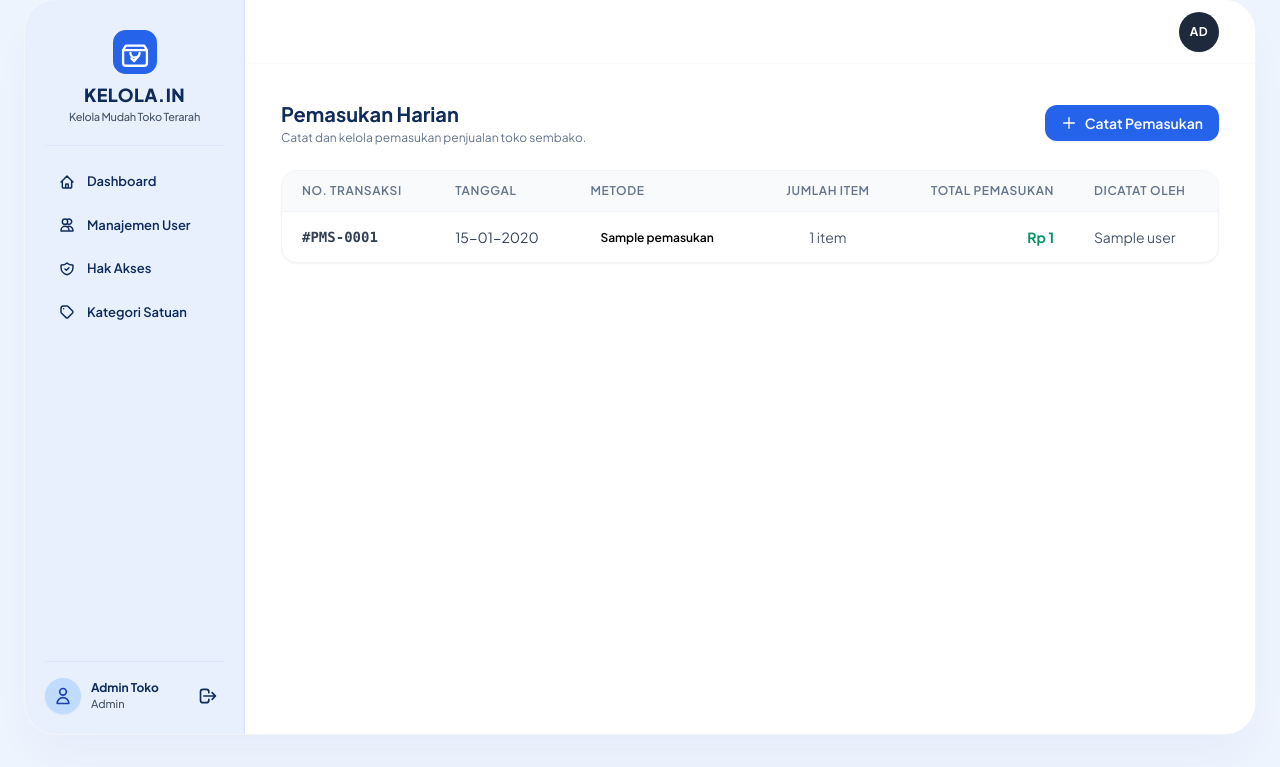
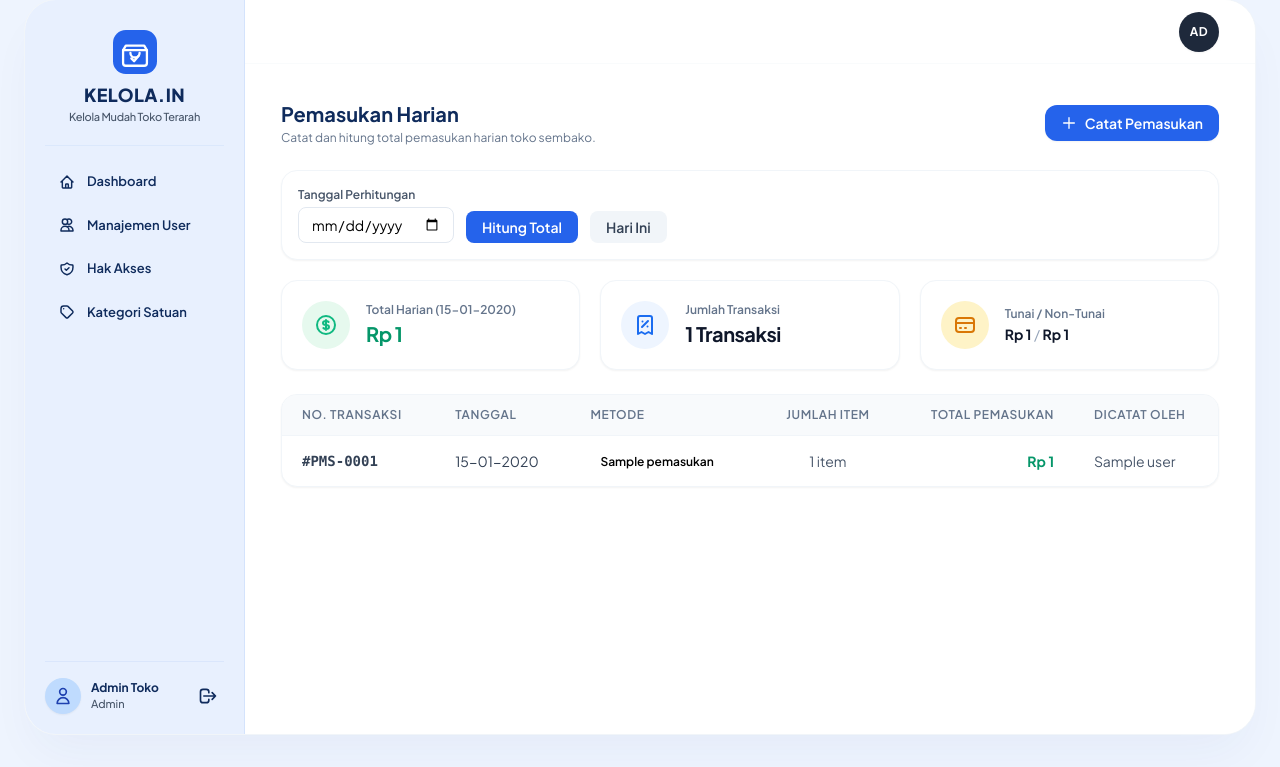
Before and after one commit to Dr3amsz/Kelola.in, a Laravel app: template resources/views/pemilik/pemasukan/index.blade.php in a window 1280 px wide. Shown: the part 33-800 px from the top of the page. Run offline with Laravel 12, Linux system fonts and the light colour scheme; a user stored in the database is signed in; data comes from the database, SQL or seed files in the repository; tables that the repository leaves empty hold one stand-in row (values such as "Sample post"); the template is opened without the code that fills it: most values are stand-ins (such as "Sample title", 1, 10 or a date in 2020); some libraries are stand-ins or nearby versions.

Commit message:
Immanuel: feat: menambah hitung total pemasukan harian

```diff
--- a/resources/views/pemilik/pemasukan/index.blade.php
+++ b/resources/views/pemilik/pemasukan/index.blade.php
@@ -4,10 +4,10 @@
 
 @section('content')
 {{-- Header --}}
-<div class="flex items-center justify-between mb-6">
+<div class="flex flex-wrap items-center justify-between gap-3 mb-6">
     <div>
         <h1 class="text-xl font-bold text-[#0F2B5C]">Pemasukan Harian</h1>
-        <p class="text-xs text-slate-500 mt-0.5">Catat dan kelola pemasukan penjualan toko sembako.</p>
+        <p class="text-xs text-slate-500 mt-0.5">Catat dan hitung total pemasukan harian toko sembako.</p>
     </div>
     <a href="{{ route('pemilik.pemasukan.create') }}"
        class="inline-flex items-center gap-2 px-4 py-2 bg-blue-600 hover:bg-blue-700 text-white text-sm font-semibold rounded-xl shadow-sm transition">
@@ -28,7 +28,74 @@
     </div>
 @endif
 
-{{-- Tabel Daftar Pemasukan --}}
+{{-- Pilih Tanggal untuk Hitung Total Harian --}}
+<form method="GET" action="{{ route('pemilik.pemasukan.index') }}"
+      class="bg-white rounded-2xl border border-slate-100 shadow-sm p-4 mb-5 flex flex-wrap items-end gap-3">
+    <div>
+        <label class="text-xs font-semibold text-slate-600 block mb-1">Tanggal Perhitungan</label>
+        <input type="date" name="tanggal" value="{{ $tanggal }}"
+               class="border border-slate-200 rounded-lg px-3 py-1.5 text-sm focus:outline-none focus:ring-2 focus:ring-blue-400">
+    </div>
+    <button type="submit"
+            class="inline-flex items-center gap-1.5 px-4 py-1.5 bg-blue-600 hover:bg-blue-700 text-white text-sm font-semibold rounded-lg transition">
+        Hitung Total
+    </button>
+    @if ($tanggal !== now()->toDateString())
+        <a href="{{ route('pemilik.pemasukan.index') }}"
+           class="px-4 py-1.5 bg-slate-100 hover:bg-slate-200 text-slate-700 text-sm font-semibold rounded-lg transition">
+            Hari Ini
+        </a>
+    @endif
+</form>
+
+{{-- Ringkasan Total Harian --}}
+<div class="grid grid-cols-1 sm:grid-cols-3 gap-5 mb-6">
+    <div class="bg-white rounded-2xl p-5 border border-slate-100 shadow-sm flex items-center gap-4">
+        <div class="w-12 h-12 rounded-full bg-[#E6F9EE] text-[#10B981] flex items-center justify-center shrink-0">
+            <svg class="w-6 h-6" fill="none" stroke="currentColor" stroke-width="2" viewBox="0 0 24 24">
+                <path stroke-linecap="round" stroke-linejoin="round" d="M12 8c-1.657 0-3 .895-3 2s1.343 2 3 2 3 .895 3 2-1.343 2-3 2m0-8c1.11 0 2.08.402 2.599 1M12 8V7m0 1v8m0 0v1m0-1c-1.11 0-2.08-.402-2.599-1M21 12a9 9 0 11-18 0 9 9 0 0118 0z"/>
+            </svg>
+        </div>
+        <div>
+            <p class="text-xs font-semibold text-[#64748B] mb-0.5">
+                Total Harian ({{ \Carbon\Carbon::parse($tanggal)->format('d-m-Y') }})
+            </p>
+            <p class="text-xl font-bold text-emerald-600 tracking-tight">
+                Rp {{ number_format($totalHarian, 0, ',', '.') }}
+            </p>
+        </div>
+    </div>
+
+    <div class="bg-white rounded-2xl p-5 border border-slate-100 shadow-sm flex items-center gap-4">
+        <div class="w-12 h-12 rounded-full bg-[#EEF5FF] text-[#1A6CF0] flex items-center justify-center shrink-0">
+            <svg class="w-6 h-6" fill="none" stroke="currentColor" stroke-width="2" viewBox="0 0 24 24">
+                <path stroke-linecap="round" stroke-linejoin="round" d="M9 14l6-6m-5.5.5h.01m4.99 5h.01M19 21V5a2 2 0 00-2-2H7a2 2 0 00-2 2v16l3.5-2 3.5 2 3.5-2 3.5 2z"/>
+            </svg>
+        </div>
+        <div>
+            <p class="text-xs font-semibold text-[#64748B] mb-0.5">Jumlah Transaksi</p>
+            <p class="text-xl font-bold text-slate-900 tracking-tight">{{ $jumlahTransaksi }} Transaksi</p>
+        </div>
+    </div>
+
+    <div class="bg-white rounded-2xl p-5 border border-slate-100 shadow-sm flex items-center gap-4">
+        <div class="w-12 h-12 rounded-full bg-[#FEF3C7] text-[#D97706] flex items-center justify-center shrink-0">
+            <svg class="w-6 h-6" fill="none" stroke="currentColor" stroke-width="2" viewBox="0 0 24 24">
+                <path stroke-linecap="round" stroke-linejoin="round" d="M3 10h18M7 15h1m4 0h1m-7 4h12a3 3 0 003-3V8a3 3 0 00-3-3H6a3 3 0 00-3 3v8a3 3 0 003 3z"/>
+            </svg>
+        </div>
+        <div>
+            <p class="text-xs font-semibold text-[#64748B] mb-0.5">Tunai / Non-Tunai</p>
+            <p class="text-sm font-bold text-slate-900">
+                Rp {{ number_format($totalTunai, 0, ',', '.') }}
+                <span class="text-slate-400 font-normal">/</span>
+                Rp {{ number_format($totalNonTunai, 0, ',', '.') }}
+            </p>
+        </div>
+    </div>
+</div>
+
+{{-- Tabel Daftar Pemasukan pada Tanggal Terpilih --}}
 <div class="bg-white rounded-2xl border border-slate-100 shadow-sm overflow-hidden">
     @if ($pemasukanList->isEmpty())
         <div class="py-16 text-center text-slate-400">
@@ -36,7 +103,7 @@
                 <path stroke-linecap="round" stroke-linejoin="round" stroke-width="1.5"
                       d="M9 14l6-6m-5.5.5h.01m4.99 5h.01M19 21V5a2 2 0 00-2-2H7a2 2 0 00-2 2v16l3.5-2 3.5 2 3.5-2 3.5 2z"/>
             </svg>
-            <p class="text-sm font-medium">Belum ada data pemasukan yang dicatat.</p>
+            <p class="text-sm font-medium">Tidak ada pemasukan pada tanggal {{ \Carbon\Carbon::parse($tanggal)->format('d-m-Y') }}.</p>
         </div>
     @else
         <div class="overflow-x-auto">
```
Also changed, not shown: app/Http/Controllers/Pemilik/PemasukanController.php (+28 -7 lines).
